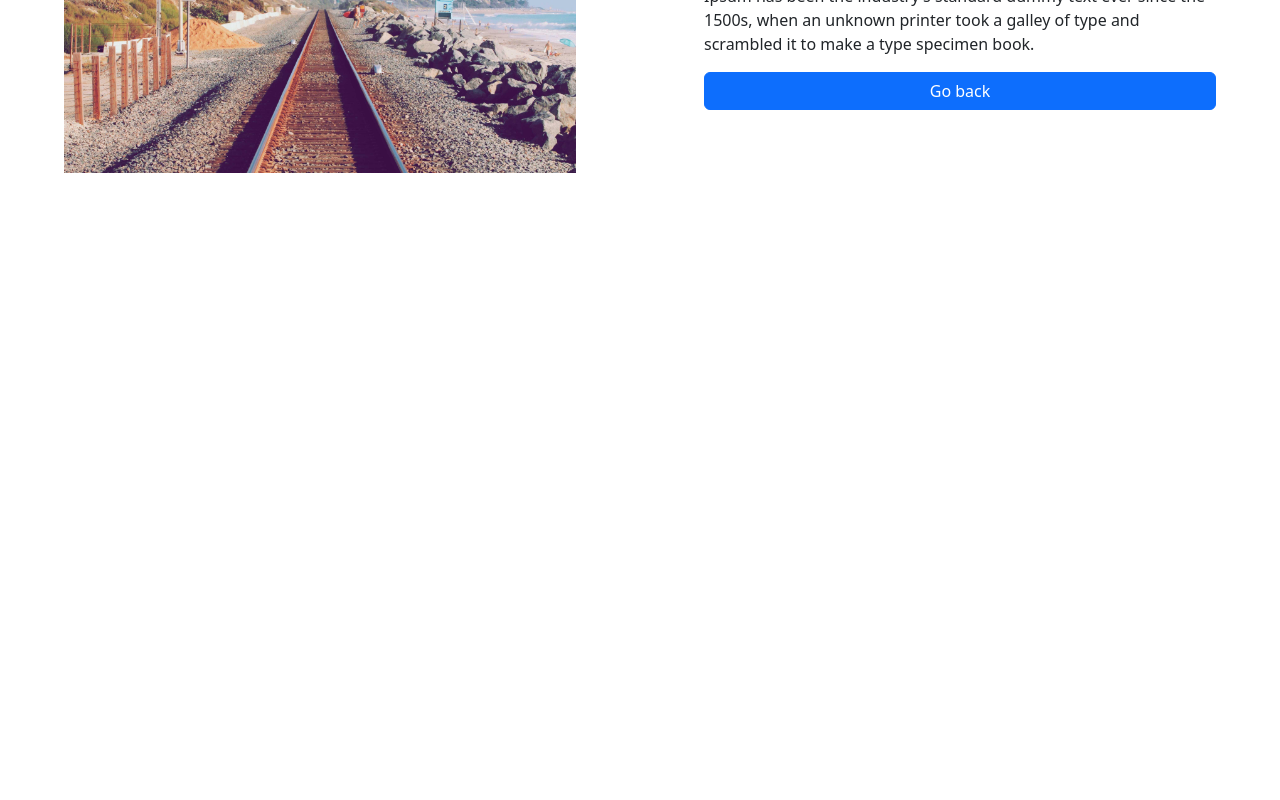
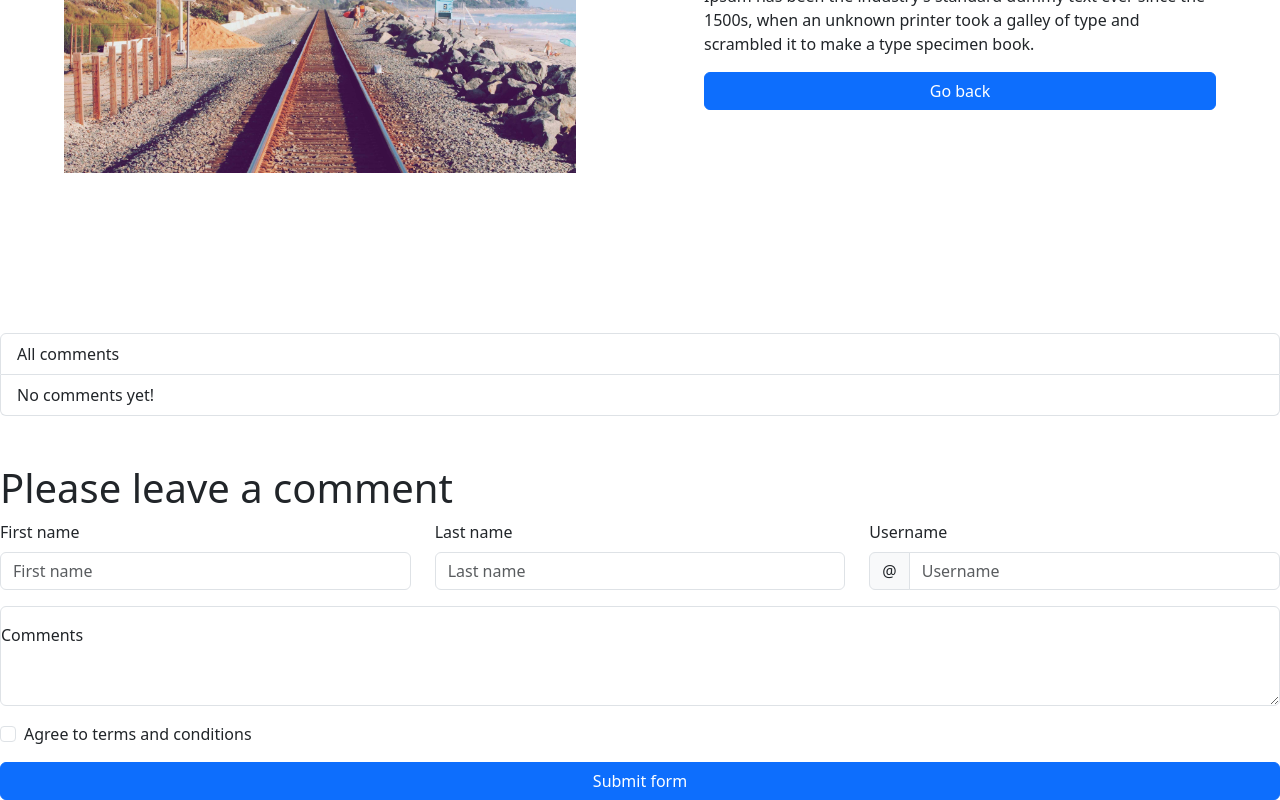
Before and after one commit to Mesi14/react-photo-app, a React (Create React App) app: page /details/18 in a window 1280 px wide. Shown: the part 384-1184 px from the top of the page. Before the commit the page ends 800 px from the top, so only its background shows below. Built offline with nearby package versions, Linux system fonts and the light colour scheme; data requests are answered from the project's data file.

Commit message:
:construction: add form to make comments on the details page

```diff
--- a/data.json
+++ b/data.json
@@ -1,49 +1,65 @@
-{ "photos": [
+{
+  "photos": [
     {
       "id": 18,
       "srcThumbnail": "assets/railway.jpg",
       "srcImage": "assets/railway.jpg",
       "title": "Railway to the end of the world",
+      "comments": [],
       "shortDesc": "just a way",
       "desc": "Lorem Ipsum is simply dummy text of the printing and typesetting industry. sdgosdglidfa jhogi;hdjfiog hjrghiodfsoig hadfgo[i ahofdg l Ipsum has been the industry's standard dummy text ever since the 1500s, when an unknown printer took a galley of type and scrambled it to make a type specimen book."
     },
     {
-    "id":21,
+      "id": 21,
       "srcThumbnail": "assets/forest.jpg",
       "srcImage": "assets/forest.jpg",
       "title": "In the forest",
+      "comments": [],
       "shortDesc": "The wilderness",
       "desc": "Lorem Ipsum is simply dummy text of the printing and typesetting industry. Lorem Ipsum has been the industry's standard dummy text ever since the 1500s, when an unknown printer took a galley of type and scrambled it to make a type specimen book."
     },
     {
-    "id":25,
+      "id": 25,
       "srcThumbnail": "assets/cabs.jpg",
       "srcImage": "assets/cabs.jpg",
       "title": "Cabs in the city",
+      "comments": [],
       "shortDesc": "Oh, those yellow cabs...they can take you everywhere!",
       "desc": "Lorem Ipsum is simply dummy text of the printing and typesetting industry. Lorem Ipsum has been the industry's standard dummy text ever since the 1500s, when an unknown printer took a galley of type and scrambled it to make a type specimen book."
     },
     {
-    "id":30,
+      "id": 30,
       "srcThumbnail": "assets/onion.jpg",
       "srcImage": "assets/onion.jpg",
       "title": "Onions",
+      "comments": [],
       "shortDesc": "Lorem Ipsum has been the industry's standard dummy text ever since the 1500s",
       "desc": "Lorem Ipsum is simply dummy text of the printing and typesetting industry. Lorem Ipsum has been the industry's standard dummy text ever since the 1500s, when an unknown printer took a galley of type and scrambled it to make a type specimen book."
     },
     {
-    "id":35,
+      "id": 35,
       "srcThumbnail": "assets/typewriter.jpg",
       "srcImage": "assets/typewriter.jpg",
       "title": "Typewriter of the 80's",
+      "comments": [],
       "shortDesc": "Lorem Ipsum dolor sic amet",
       "desc": "Lorem Ipsum is simply dummy text of the printing and typesetting industry. Lorem Ipsum has been the industry's standard dummy text ever since the 1500s, when an unknown printer took a galley of type and scrambled it to make a type specimen book."
     },
     {
-    "id":39,
+      "id": 39,
       "srcThumbnail": "assets/water.jpg",
       "srcImage": "assets/water.jpg",
       "title": "The ocean",
+      "comments": [
+        "ws adgdsfgb",
+        "",
+        "",
+        "",
+        "",
+        "",
+        "",
+        "asdfb"
+      ],
       "shortDesc": "Lorem Ipsum has been the industry's standard dummy text ever since the 1500s",
       "desc": "Lorem Ipsum is simply dummy text of the printing and typesetting industry. Lorem Ipsum has been the industry's standard dummy text ever since the 1500s, when an unknown printer took a galley of type and scrambled it to make a type specimen book."
     },
@@ -52,6 +68,7 @@
       "srcThumbnail": "assets/workInTheCity.jpg",
       "srcImage": "assets/workInTheCity.jpg",
       "title": "Work hard, get your reward!",
+      "comments": [],
       "shortDesc": "It is hard work o keep the city up, alive and modern.",
       "desc": "Lorem Ipsum is simply dummy text of the printing and typesetting industry. sdgosdglidfa jhogi;hdjfiog hjrghiodfsoig hadfgo[i ahofdg l Ipsum has been the industry's standard dummy text ever since the 1500s, when an unknown printer took a galley of type and scrambled it to make a type specimen book."
     },
@@ -60,6 +77,7 @@
       "srcThumbnail": "assets/computer.jpg",
       "srcImage": "assets/computer.jpg",
       "title": "Laptop",
+      "comments": [],
       "shortDesc": "Just code it...I forgot to say...but code it right!",
       "desc": "Lorem Ipsum is simply dummy text of the printing and typesetting industry. sdgosdglidfa jhogi;hdjfiog hjrghiodfsoig hadfgo[i ahofdg l Ipsum has been the industry's standard dummy text ever since the 1500s, when an unknown printer took a galley of type and scrambled it to make a type specimen book."
     },
@@ -68,7 +86,9 @@
       "srcThumbnail": "assets/sunshine.jpg",
       "srcImage": "assets/sunshine.jpg",
       "title": "The Sun",
+      "comments": [],
       "shortDesc": "The sun that keeps you warm and takes your mood up to the sky",
       "desc": "Lorem Ipsum is simply dummy text of the printing and typesetting industry. sdgosdglidfa jhogi;hdjfiog hjrghiodfsoig hadfgo[i ahofdg l Ipsum has been the industry's standard dummy text ever since the 1500s, when an unknown printer took a galley of type and scrambled it to make a type specimen book."
-  }]
     }
+  ]
+}
--- a/src/components/Details.js
+++ b/src/components/Details.js
@@ -1,30 +1,60 @@
 import { useParams } from "react-router";
 import "../styles/Details.css";
-import { Button, Nav } from "react-bootstrap";
+import { Button, Nav, Row, Col, Form, FloatingLabel, ListGroup } from "react-bootstrap";
 import { useState, useEffect } from "react";
+import InputGroup from 'react-bootstrap/InputGroup';
 import axios from "axios";
 
 function Details() {
+  const [photo, setPhoto] = useState({});
   const parameters = useParams();
-  const [photo, setPhoto] = useState({});
+  const [validated, setValidated] = useState(false);
+  const [singleComment, setSingleComment] = useState("");
 
   useEffect(() => {
     const fetchData = async () => {
       try {
-        const resp = await axios.get(
-          `http://localhost:3001/photos/${parameters.imgId}`
-        );
+        const resp = await axios.get(`http://localhost:3001/photos/${parameters.imgId}`);
+        console.log(resp.data)
         setPhoto(resp.data);
       } catch (error) {
         console.log("this error is from single photo page", error);
       }
     };
+    window.setTimeout(() => fetchData(), 100)
+  }, [parameters.imgId]);
 
-    window.setTimeout(() => fetchData(), 1000);
-  }, []);
-  console.log(photo);
+  const handleSubmit = (event) => {
+    const form = event.currentTarget;
+    if (form.checkValidity() === false) {
+      event.preventDefault();
+      event.stopPropagation();
+    }
+    if (singleComment === "") {
+      return;
+    }
+    makeComment();
+    setValidated(true);
+  };
+
+  const makeComment = async () => {
+    try {
+      const currPhotoState = { ...photo };
+      currPhotoState.comments.push(singleComment);
+      setPhoto(currPhotoState);
+      setSingleComment("");
+      await axios.put(`http://localhost:3001/photos/${parameters.imgId}`, photo)
+    } catch (error) {
+      console.log("this is the error from making a comment", error);
+    }
+  }
+
+  const onTextAreaChange = (ev) => {
+    setSingleComment(ev.target.value);
+  }
 
   return (
+    <>
       <div className="details-descript">
         <img alt={photo.title} src={`/${photo.srcImage}`} />
         <div className="text-details">
@@ -35,6 +65,73 @@ function Details() {
           </Button>
         </div>
       </div>
+      <div>
+        <ListGroup>
+          <ListGroup.Item>All comments</ListGroup.Item>
+          {photo.comments !== null ? <ListGroup.Item>No comments yet!</ListGroup.Item> : photo.comments.map((comment, index) => <ListGroup.Item key={index}>{comment}</ListGroup.Item>)}
+        </ListGroup>
+      </div>
+      <div className="mt-5">
+        <h1>Please leave a comment</h1>
+        <Form noValidate validated={validated} onSubmit={handleSubmit}>
+          <Row className="mb-3">
+            <Form.Group as={Col} md="4" controlId="validationCustom01">
+              <Form.Label>First name</Form.Label>
+              <Form.Control
+                required
+                type="text"
+                placeholder="First name"
+                defaultValue=""
+              />
+              <Form.Control.Feedback>Valid</Form.Control.Feedback>
+            </Form.Group>
+            <Form.Group as={Col} md="4" controlId="validationCustom02">
+              <Form.Label>Last name</Form.Label>
+              <Form.Control
+                required
+                type="text"
+                placeholder="Last name"
+                defaultValue=""
+              />
+              <Form.Control.Feedback>Valid!</Form.Control.Feedback>
+            </Form.Group>
+            <Form.Group as={Col} md="4" controlId="validationCustomUsername">
+              <Form.Label>Username</Form.Label>
+              <InputGroup hasValidation>
+                <InputGroup.Text id="inputGroupPrepend">@</InputGroup.Text>
+                <Form.Control
+                  type="text"
+                  placeholder="Username"
+                  aria-describedby="inputGroupPrepend"
+                  required
+                />
+                <Form.Control.Feedback type="invalid">
+                  Please choose a username.
+                </Form.Control.Feedback>
+              </InputGroup>
+            </Form.Group>
+          </Row>
+          <Row className="mb-3">
+            <FloatingLabel controlId="floatingTextarea2" label="Comments" onChange={onTextAreaChange}>
+              <Form.Control
+                as="textarea"
+                placeholder="Leave a comment here"
+                style={{ height: '100px' }}
+              />
+            </FloatingLabel>
+          </Row>
+            <Form.Group className="mb-3">
+              <Form.Check
+                required
+                label="Agree to terms and conditions"
+                feedback="You must agree before submitting."
+                feedbackType="invalid"
+              />
+            </Form.Group>
+        <Button type="submit">Submit form</Button>
+      </Form>
+      </div>
+    </>
   );
 }
 
--- a/src/components/Photos.js
+++ b/src/components/Photos.js
@@ -13,7 +13,6 @@ const Photos = () => {
   const fetchData = async () => {
     try {
       const response = await axios.get("http://localhost:3001/photos");
-      console.log("response", response);
       setPhotosState(response.data);
     } catch (error) {
       console.log("fetching error", error);
```
Lines whose indentation alone changed are shown as unchanged.
